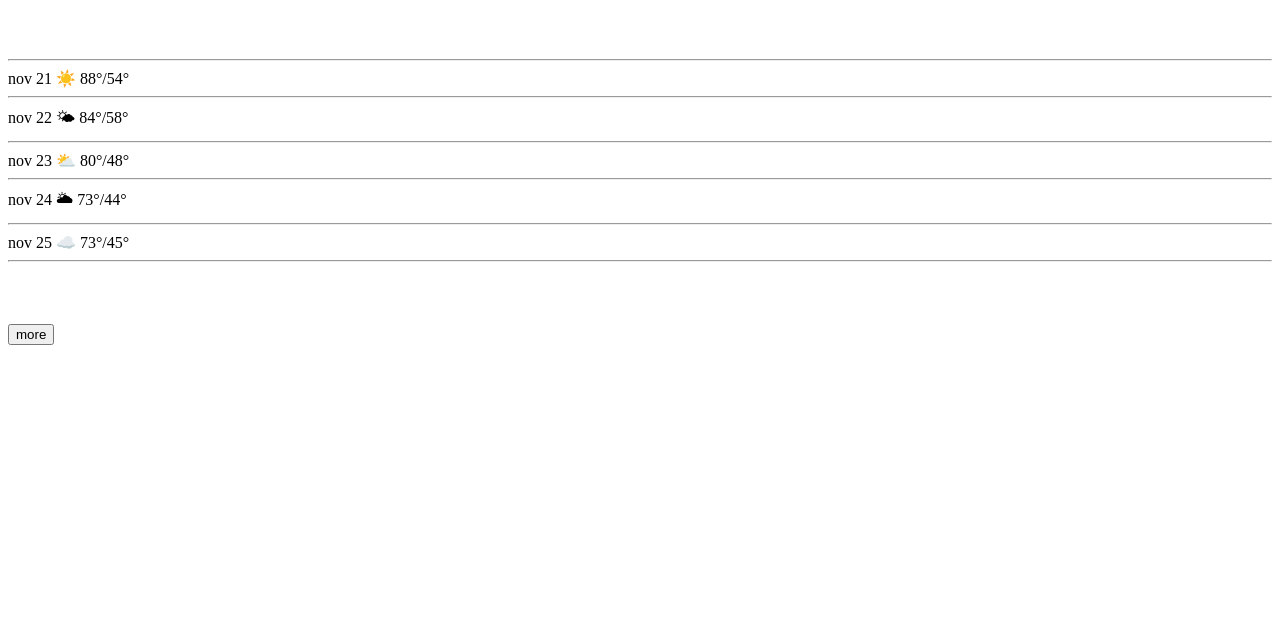
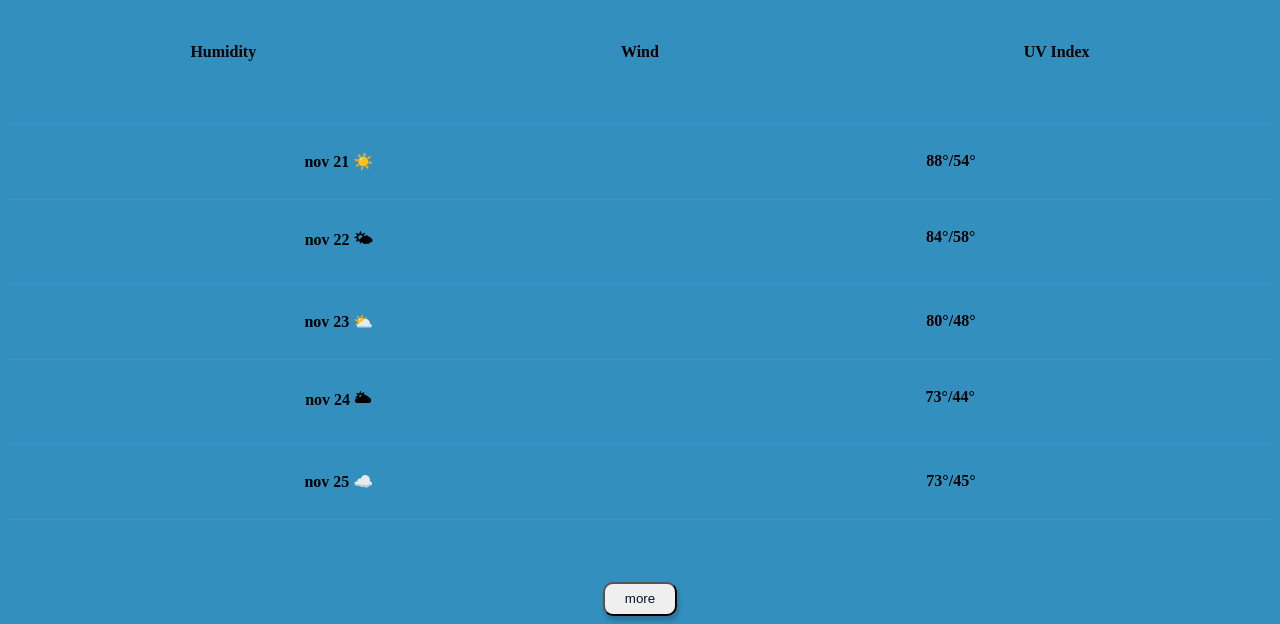
Before and after one commit to mayukha91/My_weatherapp, a plain HTML site: page index.html in a window 1280 px wide. Shown: the part 273-897 px from the top of the page. Before the commit the page ends 800 px from the top, so only its background shows below. Drawn offline with nearby package versions, Linux system fonts and the light colour scheme.

Commit message:
Update index.html

```diff
--- a/index.html
+++ b/index.html
@@ -4,7 +4,7 @@
 <head>
     <title>Parcel Sandbox</title>
     <meta charset="UTF-8" />
-    <link href="styles.css" />
+    <link href="styles.css" rel="stylesheet" type="text/css" />
     <script src="https://cdn.jsdelivr.net/npm/axios/dist/axios.min.js"></script>
 </head>
 
```
